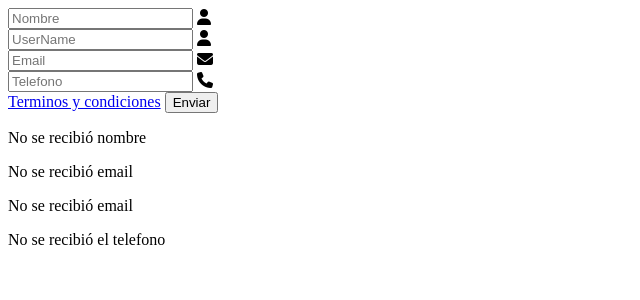
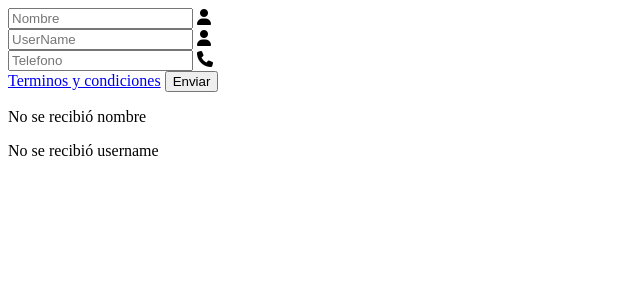
Before and after one commit to realmonpascal/-It-Academy-FullStack--PHP, a PHP site: page / in a window 1280 px wide. Shown: the top 300 px of the page, without its empty margins (0-640 px from the left). Run offline with PHP 8.4, Linux system fonts and the light colour scheme.

Commit message:
ejercicio 1 tema 6 modificado

```diff
--- a/Sprint 1/Tema 6. PHP avanzado/Exercicio/NIVEL1/Ejercicio1/Index.php
+++ b/Sprint 1/Tema 6. PHP avanzado/Exercicio/NIVEL1/Ejercicio1/Index.php
@@ -25,12 +25,7 @@
     </div>
 
 
-    <div class="input-container">
-        <input type="text" name="email" placeholder="Email">
-        <i class="fa-solid fa-envelope"></i>
 
-
-    </div>
     <div class="input-container">
         <input type="text" name="phone" placeholder="Telefono">
         <i class="fa-solid fa-phone"></i>
@@ -42,31 +37,35 @@
     </div>
 
     </form>
+
    <?php
+// Iniciar sesión al principio del script
+session_start();
+
+// Procesamiento de datos POST
+echo "<div class='form-results'>";
+
 if(isset($_POST["name"])) {
-
-        echo "<p>Nombre: " . htmlspecialchars($_POST["name"]) . "</p>";
+    echo "<p>Nombre: " . ($_POST["name"]) . "</p>";
 } else {
-        echo "<p>No se recibió nombre</p>";
+    echo "<p class='error'>No se recibió nombre</p>";
 }
 
 if(isset($_POST["UserName"])) {
-        echo "<p>Username: " . htmlspecialchars($_POST["UserName"]) . "</p>";
+
+    $_SESSION['UserName'] = ($_POST["UserName"]);
+    echo "<p>Username: " . ($_POST["UserName"]) . "</p>";
 } else {
-        echo "<p>No se recibió email</p>";
+    echo "<p class='error'>No se recibió username</p>";
 }
 
-    if(isset($_POST["email"])) {
-        echo "<p>Email: " . htmlspecialchars($_POST["email"]) . "</p>";
-    } else {
-        echo "<p>No se recibió email"."<br>";
+
+
+if(isset($_SESSION['UserName'])) {
+    echo "<h1>Bienvenido, " . ($_SESSION['UserName']) . "!</h1>";
 }
 
-    if(isset($_POST["phone"])) {
-        echo "<p>Phone: " . htmlspecialchars($_POST["phone"]) . "</p>";
-    } else {
-        echo "<p>No se recibió el telefono"."</p>";
-    }
+echo "</div>";
 ?>
 
 </body>
```
Lines whose indentation alone changed are shown as unchanged.
